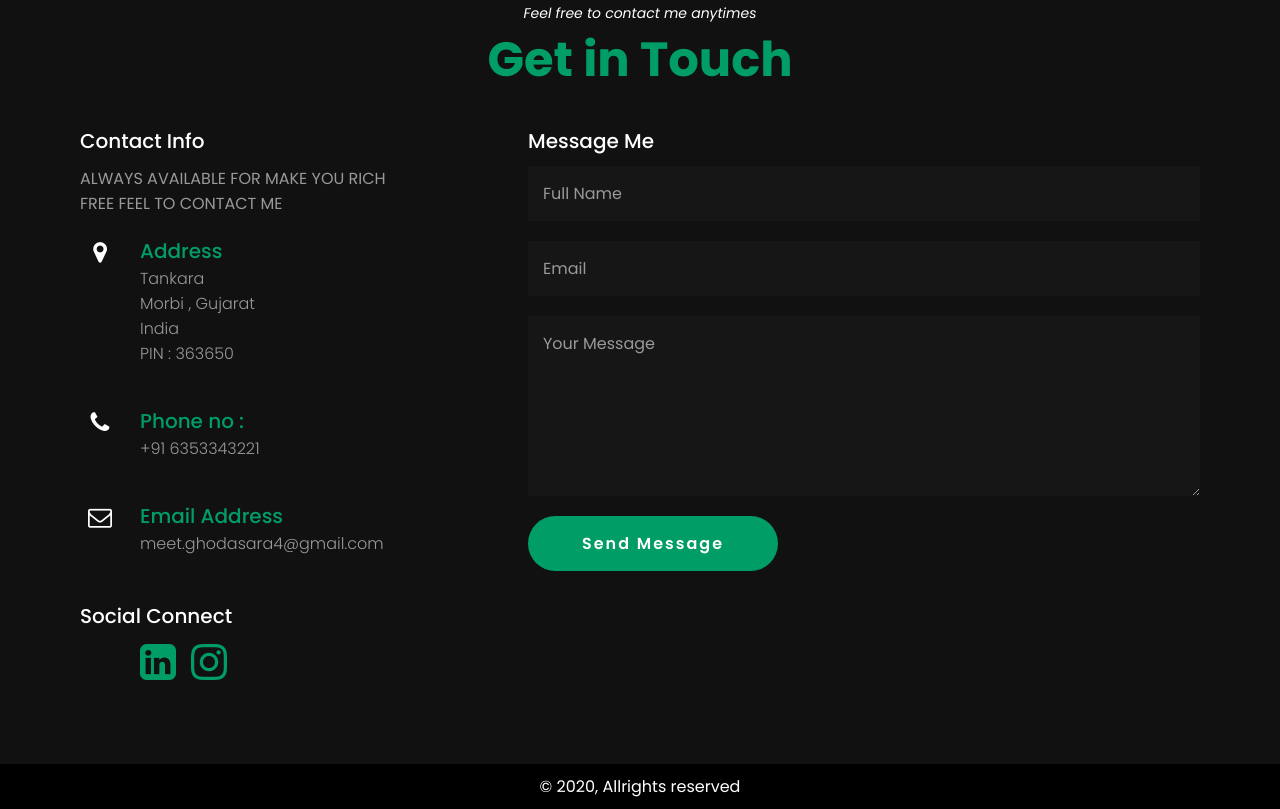
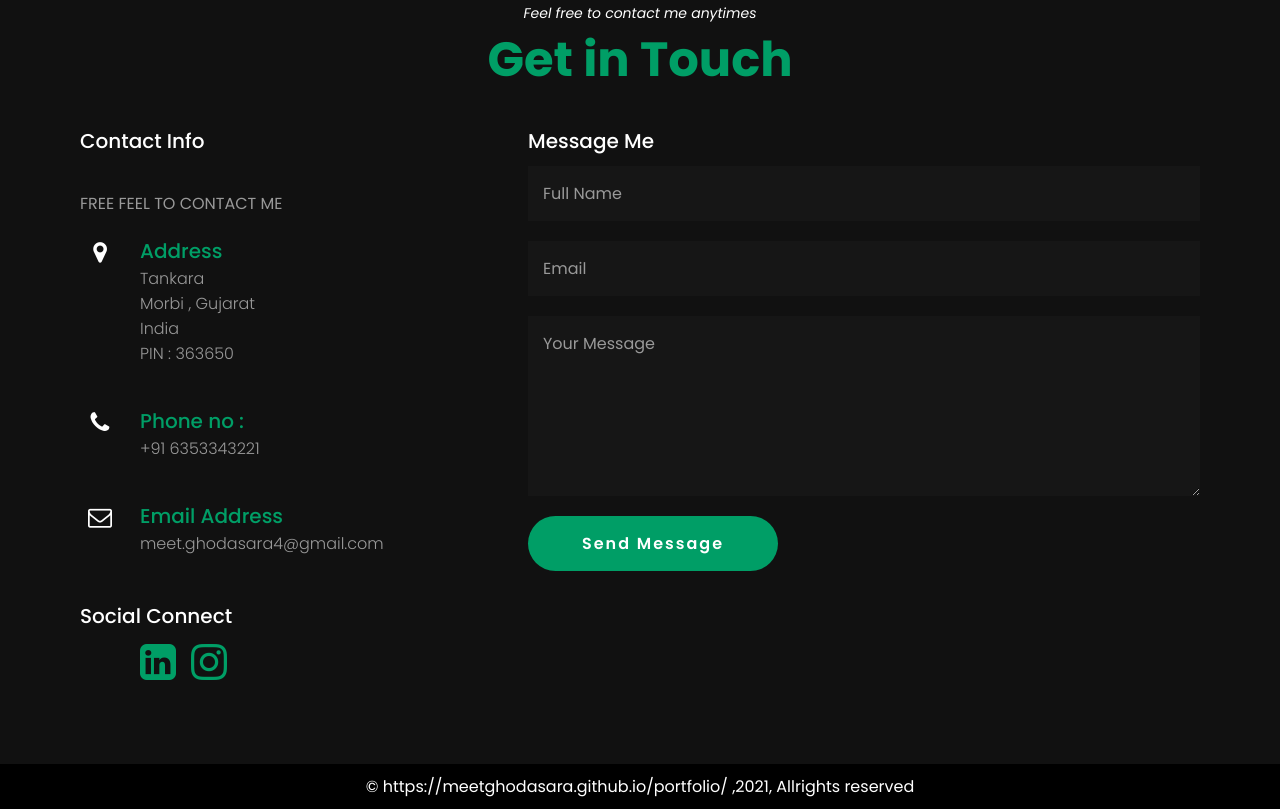
Before and after one commit to meetghodasara/portfolio, a plain HTML site: page index.html in a window 1280 px wide. Shown: the part 2915-3724 px from the top of the page. Drawn offline with Linux system fonts and the light colour scheme.

Commit message:
Copyright Adding

```diff
--- a/index.html
+++ b/index.html
@@ -176,7 +176,7 @@
         <div class="content">
             <div class="contactInfo">
                 <h3>Contact Info</h3>
-                <p>ALWAYS AVAILABLE FOR MAKE YOU RICH <br> FREE FEEL TO CONTACT ME </p>
+                <p><br> FREE FEEL TO CONTACT ME </p>
                 <div class="contactInfoBx">
                     <div class="box">
                         <div class="icon">
@@ -247,7 +247,7 @@
 
     <!-- Creating Footer Layout in HTML -->
     <footer class="copyright">
-        <p>&copy; 2020,  Allrights reserved</p>
+        <p>&copy; https://meetghodasara.github.io/portfolio/ ,2021,  Allrights reserved</p>
     </footer>
 </body>
 </html>
```
